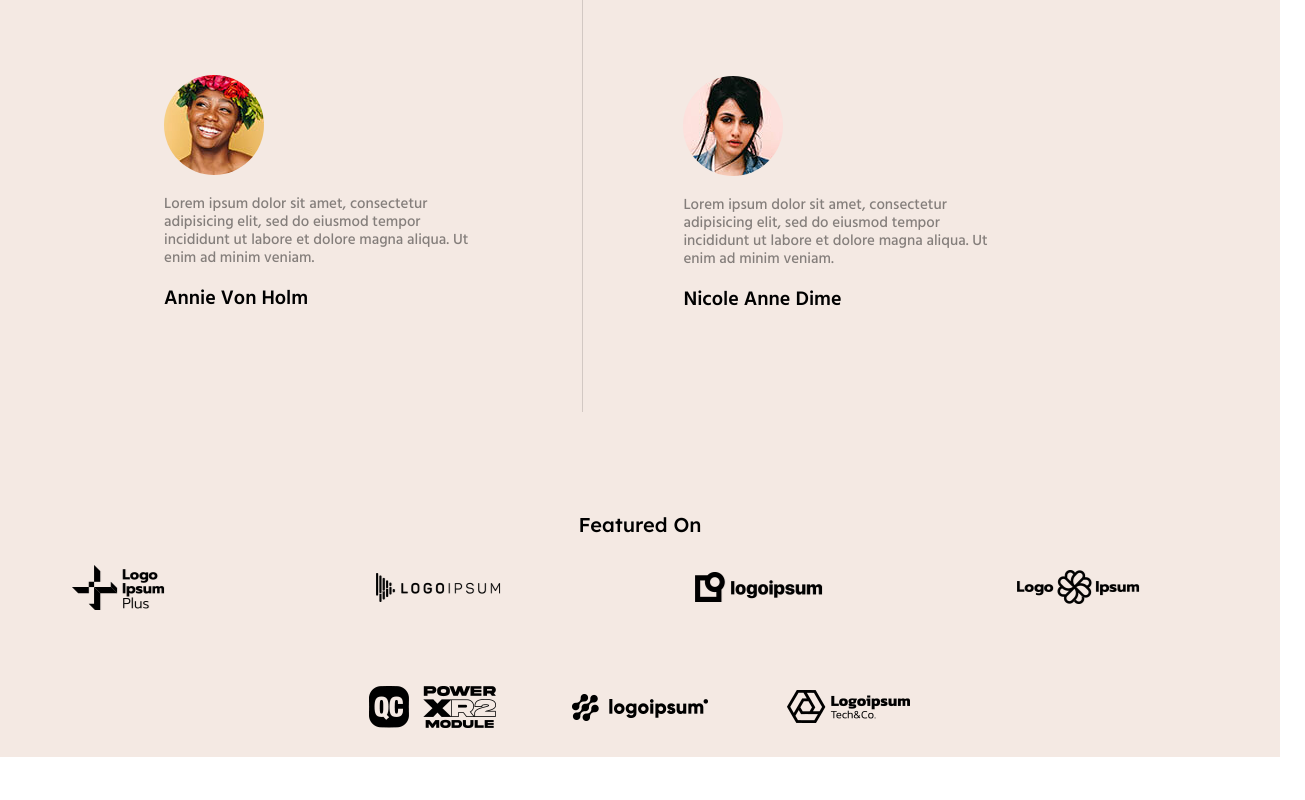
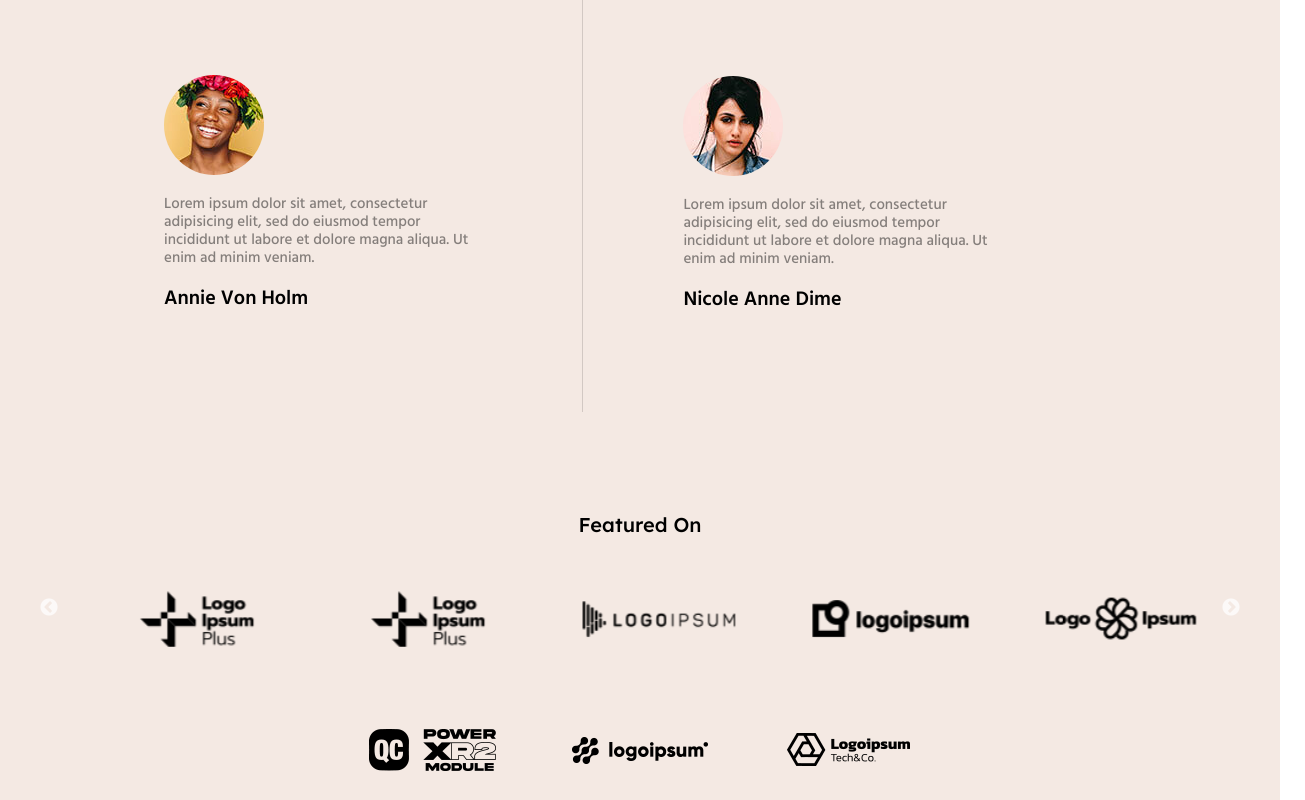
Before and after one commit to Fexrenise/Final, a plain HTML site: page index.html in a window 1280 px wide. Shown: the part 4893-5693 px from the top of the page, 1305 px wide, since content can reach past the window. Before the commit the page ends 5650 px from the top, so only its background shows below. Drawn offline with nearby package versions, Linux system fonts and the light colour scheme.

Commit message:
added picture and small changes

```diff
--- a/assets/style/pages/_home.scss
+++ b/assets/style/pages/_home.scss
@@ -651,9 +651,9 @@ main {
             font-family: 'Lexend';
             font-weight: 500;
         }
-        .slideSponsor{
+        .slider{
             @include Width();
-            @include Flex($flex: flex, $direction: row, $justfyContent: center, $alignItems: start, $gap: 20px);
+            // @include Flex($flex: flex, $direction: row, $justfyContent: center, $alignItems: start, $gap: 20px);
             padding-top: 20px;
         }
         .slideSponsorTwo{
--- a/index.html
+++ b/index.html
@@ -255,11 +255,12 @@
         <section id="sponsor">
             <h5>Featured On</h5>
             <div class="slider">
-                <div><img src="./assets/img/logo-02.png" alt=""></div>
-                <div><img src="./assets/img/logo-03.png" alt=""></div>
-                <div><img src="./assets/img/logo-06.png" alt=""></div>
-                <div><img src="./assets/img/logo-07.png" alt=""></div>
-                <div><img src="./assets/img/logo-01.png" alt=""></div>
+                <img src="./assets/img/logo-02.png" alt="">
+                <img src="./assets/img/logo-03.png" alt="">
+                <img src="./assets/img/logo-06.png" alt="">
+                <img src="./assets/img/logo-07.png" alt="">
+                <img src="./assets/img/logo-01.png" alt="">
+                <img src="./assets/img/logo-01.png" alt="">
             </div>
 
             <div class="slideSponsorTwo">
@@ -281,7 +282,7 @@
                 autoplaySpeed: 1000,
                 dots: false,
                 speed: 300,
-                slidesToShow: 4,
+                slidesToShow: 5,
                 slidesToScroll: 1,
             });
         });
```
Also changed, not shown: assets/img/bg-002.jpg (added), assets/style/style.css.
